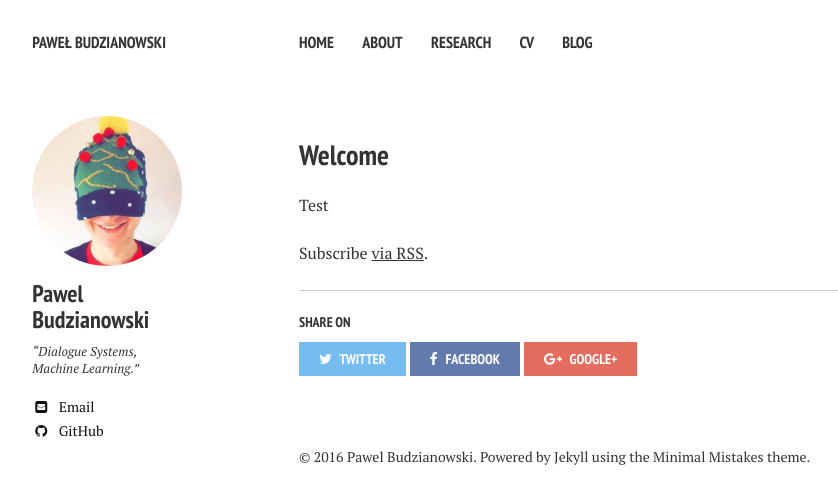
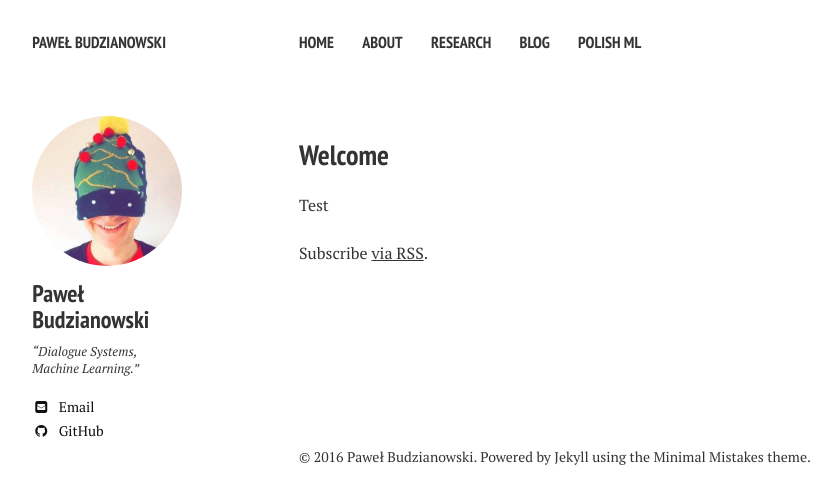
Before and after one commit to pawel-polyai/budzianowski.github.io, a Jekyll site: the page built from index.md, in a window 1280 px wide. Shown: the top 504 px of the page, without its empty margins (21-859 px from the left). Built offline with Jekyll 4.4.1, drawn with Linux system fonts in a browser that asks for light colours; nearby versions of some CDN libraries.

Commit message:
making changes

```diff
--- a/_config.yml
+++ b/_config.yml
@@ -42,7 +42,7 @@ titlecase: true
 
 # Site owner
 owner:
-  name: Pawel Budzianowski
+  name: Paweł Budzianowski
   avatar: face.jpg
   bio: “Dialogue Systems, Machine Learning.”
   email: pfb30@cam.ac.uk
--- a/_data/authors.yml
+++ b/_data/authors.yml
@@ -1,7 +1,7 @@
 # Authors
 
-Pawel Budzianowski:
-  name: Pawel Budzianowski
+Paweł Budzianowski:
+  name: Paweł Budzianowski
   email: pfb30@cam.ac.uk
   bio: "Dialogue Systems, Machine Learning, PhD student."
   avatar: face.jpg
--- a/_data/navigation.yml
+++ b/_data/navigation.yml
@@ -9,11 +9,11 @@
 - title: Research
   url: /research/
 
-- title: CV
-  url: budzianowski.github.io #/cv/
-
 - title: Blog
   url: /blog/
 
+- title: Polish ML
+  url: plml17.github.io
+
 #- title: Theme Setup
 #  url: /theme-setup/
--- a/index.md
+++ b/index.md
@@ -1,7 +1,8 @@
 ---
 layout: page #was "home", but I don't need the latest blog feed template on the homepage
-excerpt: "The personal website of Pawel Budzianowski."
+excerpt: "The personal website of Paweł Budzianowski."
 tags: [Jekyll, theme, responsive, blog, template]
+share: false
 image:
   credit: "@budzianowski"
 ---
```
Also changed, not shown: about.md (+1 -0 lines), research.md (+1 -1 lines), favicon.ico (deleted), favicon.png (deleted).
